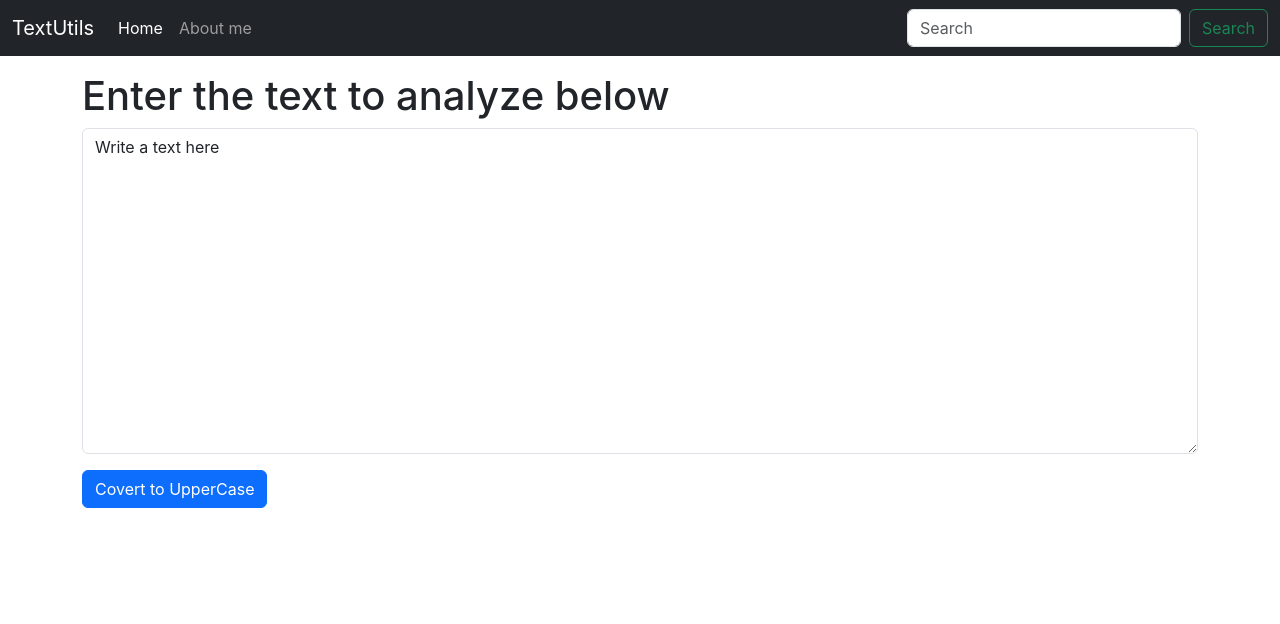
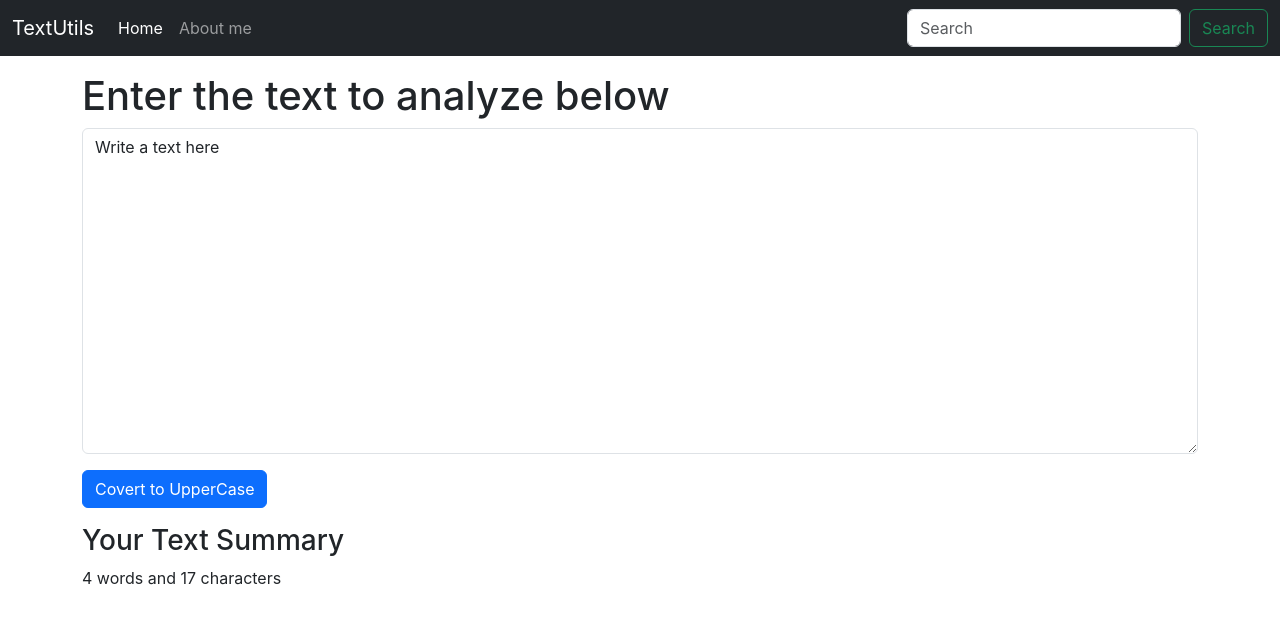
Before and after one commit to Akshit92-MSIxD/React-TextUtils, a React (Create React App) app: page / in a window 1280 px wide. Shown: the top 624 px of the page. Built offline with nearby package versions, Linux system fonts and the light colour scheme.

Commit message:
added regex concept to count words

```diff
--- a/src/components/TextForm.js
+++ b/src/components/TextForm.js
@@ -30,10 +30,21 @@ export default function TextForm(props) {
 //  So to answer your question there is no difference in both of them in react. :)
 
   return (
+    <>
     <div className=" container mb-3">
    <h1 className="mt-3">{props.heading}</h1>
   <textarea className="form-control " id="exampleFormControlTextarea1" value={text} onChange={handleOnChange} rows="13"></textarea>
   <button type="button" className="btn btn-primary mt-3" onClick={convert_to_up}>Covert to UpperCase</button>
   </div>
+
+  <div className="container my-3">
+   <h3>Your Text Summary</h3>
+   <p> {text.split(/[\w\d]+/g).length-1} words and {text.trim().length} characters  </p>
+
+  </div>
+
+  </>
+
+
   )
 }
```
